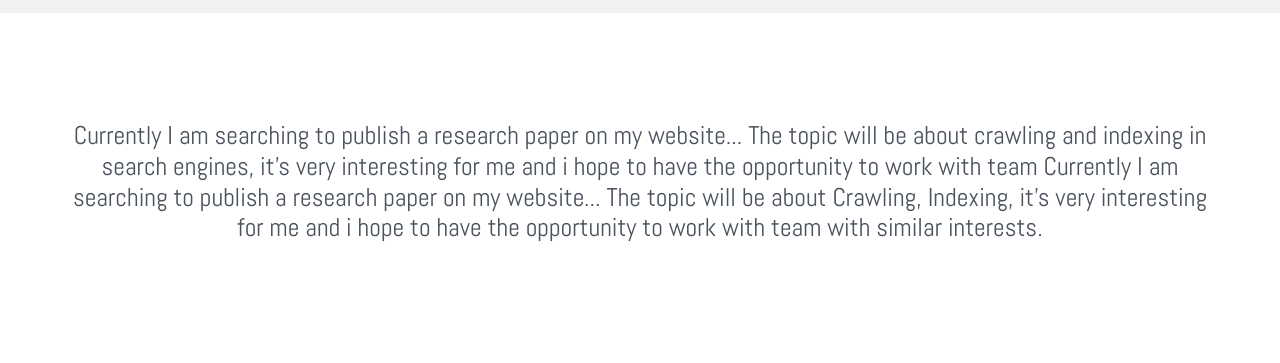
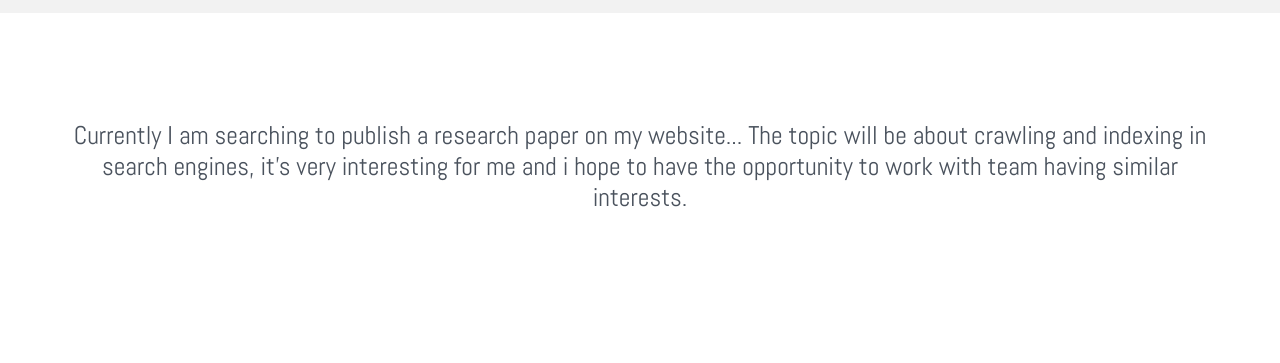
Before and after one commit to ZakariaBrahimi/my-website, a plain HTML site: page research.html in a window 1280 px wide. Shown: the part 153-516 px from the top of the page. Drawn offline with Linux system fonts and the light colour scheme; files whose address does not match are found by name.

Commit message:
Update research.html

```diff
--- a/research.html
+++ b/research.html
@@ -57,7 +57,7 @@
   <div class="probootstrap-section">
     <div class="container">
       <center>
-        <h2>Currently I am searching to publish a research paper on my website... The topic will be about crawling and indexing in search engines, it's very interesting for me and i hope to have the opportunity to work with team Currently I am searching to publish a research paper on my website... The topic will be about Crawling, Indexing, it's very interesting for me and i hope to have the opportunity to work with team with similar interests.</h2>
+        <h2>Currently I am searching to publish a research paper on my website... The topic will be about crawling and indexing in search engines, it's very interesting for me and i hope to have the opportunity to work with team having similar interests.</h2>
       </center>
 
 
```
